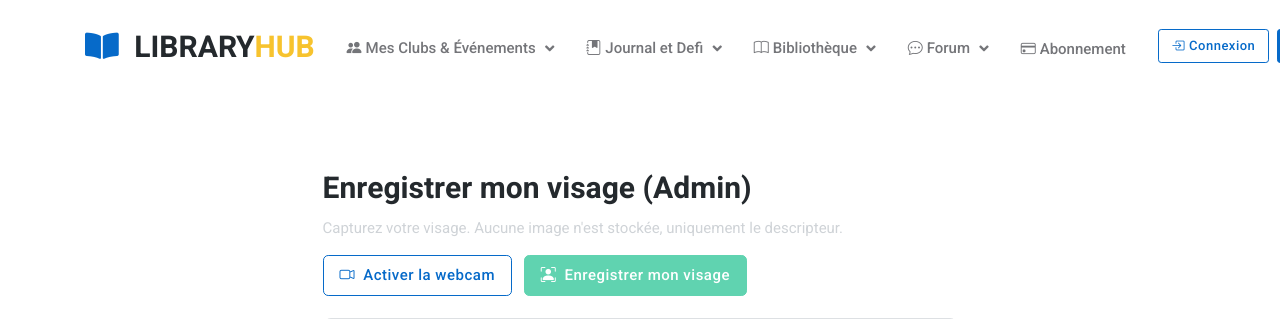
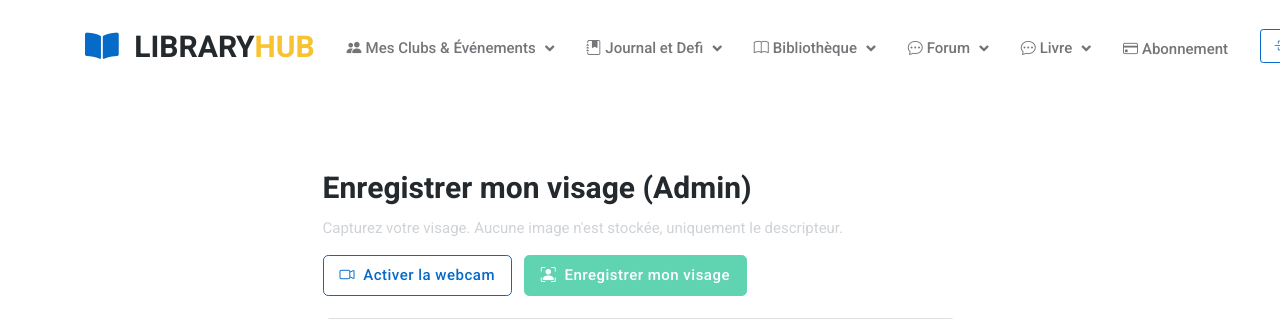
Before and after one commit to saadiwaed/Esprit-PIDEV-3A35-2026-LibraryHub, a Symfony app: template templates/admin/face/register.html.twig in a window 1280 px wide; the page is wider, and only the part inside the window is pictured. Shown: the top 319 px of that part. Run offline with Twig, Linux system fonts and the light colour scheme; the template is opened without the code that fills it, so the values that code supplies are empty; some libraries are stand-ins or nearby versions.

Commit message:
fix merge

```diff
--- a/templates/frontoffice/base.html.twig
+++ b/templates/frontoffice/base.html.twig
@@ -241,6 +241,29 @@
 								<li>
 									<a class="dropdown-item" href="#">
 										<i class="bi bi-file-text me-2"></i>Mes posts
+									</a>
+								</li>
+							</ul>
+						</li>
+						<!-- livre Dropdown -->
+						<li class="nav-item dropdown">
+							<a class="nav-link dropdown-toggle" href="#" role="button" data-bs-toggle="dropdown">
+								<i class="bi bi-chat-dots me-1"></i>Livre
+							</a>
+							<ul class="dropdown-menu">
+								<li>
+									<a class="dropdown-item" href="{{path('app_stats')}}">
+										<i class="bi bi-people me-2"></i>stats
+									</a>
+								</li>
+								<li>
+									<a class="dropdown-item" href="{{path('biblio_catalog_index_client')}}">
+										<i class="bi bi-plus-circle me-2"></i>Auteurs
+									</a>
+								</li>
+								<li>
+									<a class="dropdown-item" href="{{path('biblio_catalog_index_client')}}">
+										<i class="bi bi-plus-circle me-2"></i>Livres
 									</a>
 								</li>
 							</ul>
```
Also changed, not shown: src/Entity/Book.php (+6 -7 lines), templates/home/sidebar.html.twig (+3 -7 lines), public/uploads/authors/dd6c48b0266f7ef8.webp (added), public/uploads/books/15001e812a217be1.png (added), public/uploads/books/192aafe9414905e3.webp (added), public/uploads/books/f27566b3407b7a1a.webp (added), public/uploads/categories/49a947578fbd6a6e.webp (added).
